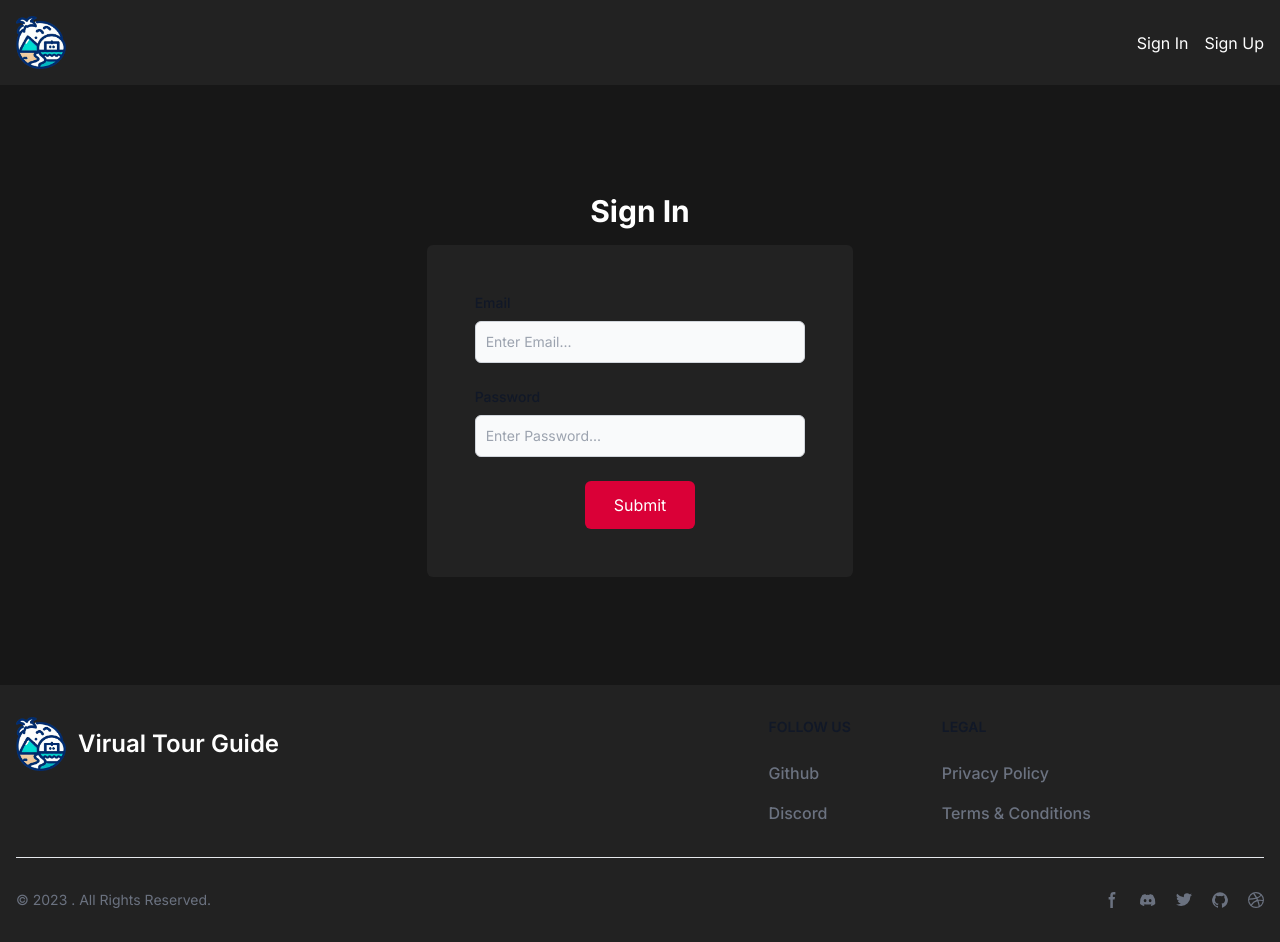
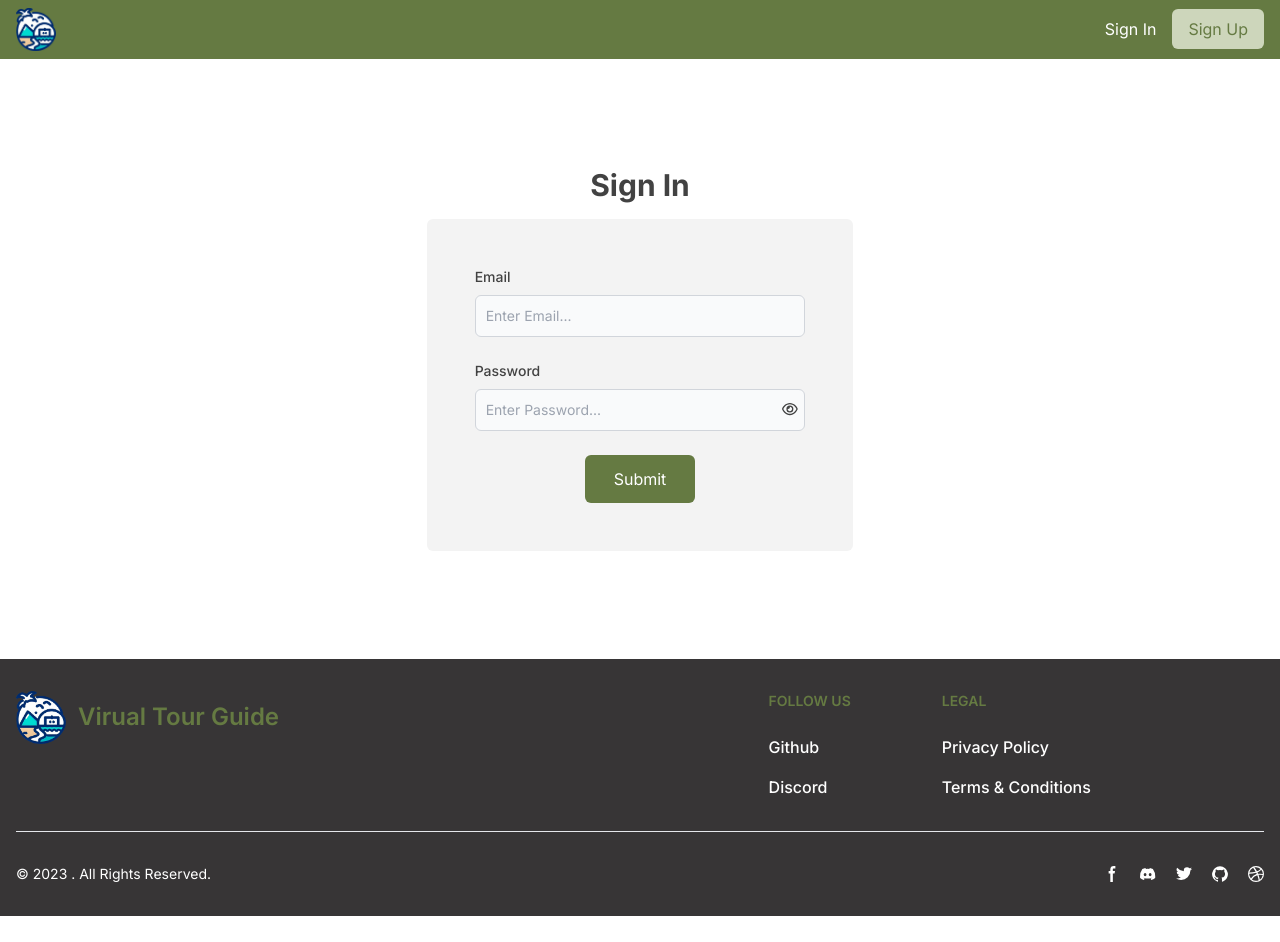
Before and after one commit to XpertBotTeam/Virtual-Tour-Guide-Frontend, a Next.js app: page /sign-in in a window 1280 px wide. After the commit the page ends 916 px from the top, so only its background shows below. Built offline with nearby package versions, Linux system fonts and the light colour scheme.

Commit message:
fixed the color pallete and the user interface

```diff
--- a/package.json
+++ b/package.json
@@ -9,7 +9,12 @@
     "lint": "next lint"
   },
   "dependencies": {
+    "@fortawesome/fontawesome-svg-core": "^6.4.2",
+    "@fortawesome/free-regular-svg-icons": "^6.4.2",
+    "@fortawesome/free-solid-svg-icons": "^6.4.2",
+    "@fortawesome/react-fontawesome": "^0.2.0",
     "@reduxjs/toolkit": "^1.9.5",
+    "@types/js-cookie": "^3.0.3",
     "@types/node": "20.5.0",
     "@types/react": "18.2.20",
     "@types/react-dom": "18.2.7",
@@ -18,6 +23,7 @@
     "eslint": "8.47.0",
     "eslint-config-next": "13.4.16",
     "formik": "^2.4.3",
+    "js-cookie": "^3.0.5",
     "next": "13.4.16",
     "next-auth": "^4.23.1",
     "postcss": "8.4.27",
--- a/src/app/api/UsersSlice.ts
+++ b/src/app/api/UsersSlice.ts
@@ -1,12 +1,12 @@
 import { createApi, fetchBaseQuery } from "@reduxjs/toolkit/query/react";
 
 const local= "http://localhost:8000/api"
-const cloud= "https://vtg.xpertbotacademy.online/api/"
+const production= "https://vtg.xpertbotacademy.online/api/"
 
 // Define a service using a base URL and expected endpoints
 export const usersApi = createApi({
   reducerPath: 'usersApi',
-  baseQuery: fetchBaseQuery({ baseUrl:local }),
+  baseQuery: fetchBaseQuery({ baseUrl:production }),
   endpoints: (builder) => ({
     signIn: builder.mutation({
       query: (data) => ({
--- a/src/app/globals.css
+++ b/src/app/globals.css
@@ -15,6 +15,19 @@
 }
 
 
-body{
-    background-color: #171717;
+.olive-green{
+    background-color:#657a42;
 }
+.hover-olive-green{
+    background-color:#7a8f58;
+}
+.light-olive-green{
+    background-color:#cdd6bb;
+}
+.hover-light-olive-green{
+    background-color: #e0ecc8;
+}
+
+.darker-div-bg{
+    background-color: #f3f3f3;
+}
--- a/src/app/layout.tsx
+++ b/src/app/layout.tsx
@@ -15,7 +15,7 @@ export default function RootLayout({
 }) {
   return (
     <html lang="en">
-      <body className={inter.className}>{children}</body>
+      <body className={`${inter.className} bg-white`}>{children}</body>
     </html>
   )
 }
--- a/src/app/sign-in/page.tsx
+++ b/src/app/sign-in/page.tsx
@@ -13,7 +13,7 @@ function page() {
       <div className='h-screen text-white'>
         <NavBar/>
         <div className='h-3/4 flex flex-col gap-4 justify-center items-center '>
-        <h1 className='text-3xl font-bold'>Sign In</h1>
+        <h1 className='text-3xl font-bold text-black-text'>Sign In</h1>
             <Index/>
         </div>
         <Footer/>
--- a/src/components/global/Footer.tsx
+++ b/src/components/global/Footer.tsx
@@ -3,7 +3,7 @@ import React from "react";
 
 function Footer() {
   return (
-    <footer className="bg-light-dark">
+    <footer className="bg-gray-footer">
       <div className="mx-auto w-full max-w-screen-xl p-4 py-6 lg:py-8">
         <div className="md:flex md:justify-between">
           <div className="mb-6 md:mb-0">
@@ -15,7 +15,7 @@ function Footer() {
                 className="mr-3"
                 alt="FlowBite Logo"
               />
-              <span className="self-center text-2xl font-semibold whitespace-nowrap dark:text-white">
+              <span className="self-center text-2xl font-semibold whitespace-nowrap text-olive-green">
                 Virual Tour Guide
               </span>
             </a>
@@ -23,10 +23,10 @@ function Footer() {
           <div className="grid grid-cols-2 gap-8 sm:gap-6 sm:grid-cols-3">
 
             <div>
-              <h2 className="mb-6 text-sm font-semibold text-gray-900 uppercase dark:text-white">
+              <h2 className="mb-6 text-sm font-semibold  uppercase text-olive-green">
                 Follow us
               </h2>
-              <ul className="text-gray-500 dark:text-gray-400 font-medium">
+              <ul className="  font-medium">
                 <li className="mb-4">
                   <a
                     href="https://github.com/themesberg/flowbite"
@@ -46,10 +46,10 @@ function Footer() {
               </ul>
             </div>
             <div>
-              <h2 className="mb-6 text-sm font-semibold text-gray-900 uppercase dark:text-white">
+              <h2 className="mb-6 text-sm font-semibold  uppercase text-olive-green">
                 Legal
               </h2>
-              <ul className="text-gray-500 dark:text-gray-400 font-medium">
+              <ul className="  font-medium">
                 <li className="mb-4">
                   <a href="#" className="hover:underline">
                     Privacy Policy
@@ -64,9 +64,9 @@ function Footer() {
             </div>
           </div>
         </div>
-        <hr className="my-6 border-gray-200 sm:mx-auto dark:border-gray-700 lg:my-8" />
+        <hr className="my-6 border-gray-200 sm:mx-auto  lg:my-8" />
         <div className="sm:flex sm:items-center sm:justify-between">
-          <span className="text-sm text-gray-500 sm:text-center dark:text-gray-400">
+          <span className="text-sm  sm:text-center ">
             © 2023{" "}
 
             . All Rights Reserved.
@@ -74,7 +74,7 @@ function Footer() {
           <div className="flex mt-4 space-x-5 sm:justify-center sm:mt-0">
             <a
               href="#"
-              className="text-gray-500 hover:text-gray-900 dark:hover:text-white"
+              className=" hover:text-gray-900 dark:hover:text-white"
             >
               <svg
                 className="w-4 h-4"
@@ -93,7 +93,7 @@ function Footer() {
             </a>
             <a
               href="#"
-              className="text-gray-500 hover:text-gray-900 dark:hover:text-white"
+              className=" hover:text-gray-900 dark:hover:text-white"
             >
               <svg
                 className="w-4 h-4"
@@ -108,7 +108,7 @@ function Footer() {
             </a>
             <a
               href="#"
-              className="text-gray-500 hover:text-gray-900 dark:hover:text-white"
+              className=" hover:text-gray-900 dark:hover:text-white"
             >
               <svg
                 className="w-4 h-4"
@@ -127,7 +127,7 @@ function Footer() {
             </a>
             <a
               href="#"
-              className="text-gray-500 hover:text-gray-900 dark:hover:text-white"
+              className=" hover:text-gray-900 dark:hover:text-white"
             >
               <svg
                 className="w-4 h-4"
@@ -146,7 +146,7 @@ function Footer() {
             </a>
             <a
               href="#"
-              className="text-gray-500 hover:text-gray-900 dark:hover:text-white"
+              className=" hover:text-gray-900 dark:hover:text-white"
             >
               <svg
                 className="w-4 h-4"
--- a/src/components/global/NavBar.tsx
+++ b/src/components/global/NavBar.tsx
@@ -1,14 +1,15 @@
+import Cookies from 'js-cookie'
 import Image from 'next/image'
 import Link from 'next/link'
 import React from 'react'
 
 function NavBar() {
   return (
-    <div className='w-full p-4 bg-light-dark flex justify-between items-center'>
-        <div><Image src={"/virtualPng.png"} height={50} width={50} alt='logo'/> </div>
+    <div className='w-full p-2 px-4  flex justify-between items-center  bg-olive-green'>
+        <Link href={"/"}><Image src={"/virtualPng.png"} height={40} width={40} alt='logo'/> </Link>
         <div className='flex justify-center items-center gap-4 '>
-            <Link href={"/sign-in"}>Sign In</Link>
-            <Link href={"/sign-up"}>Sign Up</Link>
+            <Link href={"/sign-in"} className='hover:underline'>Sign In</Link>
+            <Link href={"/sign-up"} className='bg-light-olive-green hover:bg-hover-light-olive-green transition-all duration-300 py-2 px-4 text-[#657a42] rounded-md'>Sign Up</Link>
         </div>
     </div>
   )
--- a/src/components/signIn/Index.tsx
+++ b/src/components/signIn/Index.tsx
@@ -1,9 +1,11 @@
 "use client";
 
-import React from "react";
+import React, { useState } from "react";
 import * as yup from "yup";
 import { useFormik } from "formik";
 import { useSignInMutation } from "@/app/api/UsersSlice";
+import { FontAwesomeIcon } from "@fortawesome/react-fontawesome";
+import { faEye } from "@fortawesome/free-regular-svg-icons";
 
 const validationSchema = yup.object({
   email: yup.string().email("Invalid email").required("Email is required"),
@@ -26,58 +28,63 @@ function Index() {
       signIn(values)
     },
   });
+  const [showPass,setShowPass] = useState(false)
   const { handleChange, handleBlur, handleSubmit, values, errors, touched } =
     formik;
 
-    console.log(error)
-    console.log(data)
   return (
     <form
       onSubmit={handleSubmit}
-      className="flex flex-col w-1/3 justify-center items-center p-12 bg-light-dark rounded-md"
+      className="flex flex-col w-1/3 justify-center items-center p-12  rounded-md bg-darker-div-bg"
     >
       <div className="mb-6 w-full">
         <label
           htmlFor="email"
-          className="block mb-2 text-sm font-medium text-gray-900 dark:text-white"
+          className="block mb-2 text-sm font-medium text-black-text "
         >
           Email
         </label>
         <input
           type="text"
           id="email"
-          className="bg-gray-50 border border-gray-300 text-gray-900 text-sm rounded-md focus:ring-blue-500 focus:border-blue-500 block w-full p-2.5 dark:bg-gray-700 dark:border-gray-600 dark:placeholder-gray-400 dark:text-white dark:focus:ring-blue-500 dark:focus:border-blue-500"
+          className="bg-gray-50 border border-gray-300  text-sm rounded-md block w-full p-2.5  "
           placeholder="Enter Email..."
           onChange={handleChange}
           onBlur={handleBlur}
           value={values.email}
         />
         {touched.email && errors.email ? (
-          <div className="text-red-500">{errors.email}</div>
+          <div className="text-olive-green">{errors.email}</div>
         ) : null}
       </div>
       <div className="mb-6 w-full">
           <label
             htmlFor="password"
-          className="block mb-2 text-sm font-medium text-gray-900 dark:text-white"
+            className="block mb-2 text-sm font-medium text-black-text "
           >
             Password
           </label>
+          <div className="relative">
             <input
-          type="password"
+              type={!showPass?"password":"text"}
               id="password"
-          className="bg-gray-50 border border-gray-300 text-gray-900 text-sm rounded-md focus:ring-blue-500 focus:border-blue-500 block w-full p-2.5 dark:bg-gray-700 dark:border-gray-600 dark:placeholder-gray-400 dark:text-white dark:focus:ring-blue-500 dark:focus:border-blue-500"
+              className="bg-gray-50 border border-gray-300 text-black-text text-sm rounded-md focus:ring-blue-500 focus:border-blue-500 block w-full p-2.5 pr-10"
               placeholder="Enter Password..."
               onChange={handleChange}
               onBlur={handleBlur}
               value={values.password}
             />
+            <span onClick={()=>setShowPass(!showPass)} className="absolute top-1/2 transform -translate-y-1/2 right-2 text-sm text-black-text cursor-pointer">
+            <FontAwesomeIcon icon={faEye} />
+
+            </span>
+          </div>
           {touched.password && errors.password ? (
-          <div className="text-red-500">{errors.password}</div>
+            <div className="text-olive-green">{errors.password}</div>
           ) : null}
         </div>
 
-      <button type="submit" className="red-color w-1/3 py-3 rounded-md">
+      <button type="submit" className="bg-olive-green hover:bg-hover-olive-green transition-all duration-300 w-1/3 py-3 rounded-md">
           Submit
         </button>
     </form>
--- a/src/components/signUp/Index.tsx
+++ b/src/components/signUp/Index.tsx
@@ -1,9 +1,12 @@
 "use client";
 
-import React, { useState } from "react";
+import React, { useEffect, useState } from "react";
 import * as yup from "yup";
 import { useFormik } from "formik";
 import { useSignUpMutation } from "@/app/api/UsersSlice";
+import Cookies from "js-cookie";
+import { FontAwesomeIcon } from "@fortawesome/react-fontawesome";
+import { faEye } from "@fortawesome/free-regular-svg-icons";
 
 
 const validationSchema = yup.object({
@@ -22,10 +25,7 @@ const validationSchema = yup.object({
       /^(?=.*[A-Za-z])/,
       "Password must contain at least one uppercase or lowercase letter"
     )
-    .matches(
-      /^(?=.*\d)/,
-      "Password must contain at least one digit"
-    )
+    .matches(/^(?=.*\d)/, "Password must contain at least one digit")
     .matches(
       /^(?=.*[@$!%*#?&])/,
       "Password must contain at least one special character"
@@ -37,6 +37,7 @@ const validationSchema = yup.object({
 function Index() {
   const [signUp, { isLoading, isSuccess, data, error, isError }] =
     useSignUpMutation();
+    const [showPass,setShowPass] = useState(false)
 
   const formik = useFormik({
     initialValues: {
@@ -58,115 +59,134 @@ function Index() {
   console.log(error);
   console.log(data);
 
+  useEffect(() => {
+    if (data) {
+      Cookies.set("virtual-tour-cookie", data.token, {
+        secure: true,
+        sameSite: "lax",
+        expires: 30,
+      });
+    }
+  }, [isSuccess, data]);
 
   return (
-    <div className="w-full my-12 flex flex-col justify-center items-center gap-4">
-       <h1 className='text-3xl font-bold'>Sign Up</h1>
+    <div className="w-full my-12 flex flex-col justify-center items-center gap-4 ">
+      <h1 className="text-3xl font-bold text-black-text">Sign Up</h1>
       <form
         onSubmit={handleSubmit}
-        className="flex flex-col w-1/3 justify-center items-center p-12 bg-light-dark rounded-md "
+        className="flex flex-col w-1/3 justify-center items-center p-12 rounded-md bg-darker-div-bg"
       >
         <div className="mb-6 w-full">
           <label
             htmlFor="first_name"
-            className="block mb-2 text-sm font-medium text-gray-900 dark:text-white"
+            className="block mb-2 text-sm font-medium  text-black-text"
           >
             First Name
           </label>
           <input
             type="text"
             id="first_name"
-            className="bg-gray-50 border border-gray-300 text-gray-900 text-sm rounded-md focus:ring-blue-500 focus:border-blue-500 block w-full p-2.5 dark:bg-gray-700 dark:border-gray-600 dark:placeholder-gray-400 dark:text-white dark:focus:ring-blue-500 dark:focus:border-blue-500"
+            className="bg-gray-50 border border-gray-300 text-black-text text-sm rounded-md focus:ring-blue-500 focus:border-blue-500 block w-full p-2.5  "
             placeholder="Enter First Name..."
             onChange={handleChange}
             onBlur={handleBlur}
             value={values.first_name}
           />
           {touched.first_name && errors.first_name ? (
-            <div className="text-red-500">{errors.first_name}</div>
+            <div className="text-olive-green">{errors.first_name}</div>
           ) : null}
         </div>
         <div className="mb-6 w-full">
           <label
             htmlFor="last_name"
-            className="block mb-2 text-sm font-medium text-gray-900 dark:text-white"
+            className="block mb-2 text-sm font-medium text-black-text "
           >
             Last Name
           </label>
           <input
             type="text"
             id="last_name"
-            className="bg-gray-50 border border-gray-300 text-gray-900 text-sm rounded-md focus:ring-blue-500 focus:border-blue-500 block w-full p-2.5 dark:bg-gray-700 dark:border-gray-600 dark:placeholder-gray-400 dark:text-white dark:focus:ring-blue-500 dark:focus:border-blue-500"
+            className="bg-gray-50 border border-gray-300 text-black-text text-sm rounded-md focus:ring-blue-500 focus:border-blue-500 block w-full p-2.5  "
             placeholder="Enter Last Name..."
             onChange={handleChange}
             onBlur={handleBlur}
             value={values.last_name}
           />
           {touched.last_name && errors.last_name ? (
-            <div className="text-red-500">{errors.last_name}</div>
+            <div className="text-olive-green">{errors.last_name}</div>
           ) : null}
         </div>
         <div className="mb-6 w-full">
           <label
             htmlFor="email"
-            className="block mb-2 text-sm font-medium text-gray-900 dark:text-white"
+            className="block mb-2 text-sm font-medium text-black-text "
           >
             Email
           </label>
           <input
             type="text"
             id="email"
-            className="bg-gray-50 border border-gray-300 text-gray-900 text-sm rounded-md focus:ring-blue-500 focus:border-blue-500 block w-full p-2.5 dark:bg-gray-700 dark:border-gray-600 dark:placeholder-gray-400 dark:text-white dark:focus:ring-blue-500 dark:focus:border-blue-500"
+            className="bg-gray-50 border border-gray-300 text-black-text text-sm rounded-md focus:ring-blue-500 focus:border-blue-500 block w-full p-2.5  "
             placeholder="Enter Email..."
             onChange={handleChange}
             onBlur={handleBlur}
             value={values.email}
           />
           {touched.email && errors.email ? (
-            <div className="text-red-500">{errors.email}</div>
+            <div className="text-olive-green">{errors.email}</div>
           ) : null}
         </div>
         <div className="mb-6 w-full">
           <label
             htmlFor="password"
-            className="block mb-2 text-sm font-medium text-gray-900 dark:text-white"
+            className="block mb-2 text-sm font-medium text-black-text "
           >
             Password
           </label>
+          <div className="relative">
             <input
-            type="password"
+              type={!showPass?"password":"text"}
               id="password"
-            className="bg-gray-50 border border-gray-300 text-gray-900 text-sm rounded-md focus:ring-blue-500 focus:border-blue-500 block w-full p-2.5 dark:bg-gray-700 dark:border-gray-600 dark:placeholder-gray-400 dark:text-white dark:focus:ring-blue-500 dark:focus:border-blue-500"
+              className="bg-gray-50 border border-gray-300 text-black-text text-sm rounded-md focus:ring-blue-500 focus:border-blue-500 block w-full p-2.5 pr-10"
               placeholder="Enter Password..."
               onChange={handleChange}
               onBlur={handleBlur}
               value={values.password}
             />
+            <span onClick={()=>setShowPass(!showPass)} className="absolute top-1/2 transform -translate-y-1/2 right-2 text-sm text-black-text cursor-pointer">
+            <FontAwesomeIcon icon={faEye} />
+
+            </span>
+          </div>
           {touched.password && errors.password ? (
-            <div className="text-red-500">{errors.password}</div>
+            <div className="text-olive-green">{errors.password}</div>
           ) : null}
         </div>
+
         <div className="mb-6 w-full">
           <label
             htmlFor="phone"
-            className="block mb-2 text-sm font-medium text-gray-900 dark:text-white"
+            className="block mb-2 text-sm font-medium text-black-text "
           >
             Phone Number
           </label>
           <input
             type="text"
             id="phone"
-            className="bg-gray-50 border border-gray-300 text-gray-900 text-sm rounded-md focus:ring-blue-500 focus:border-blue-500 block w-full p-2.5 dark:bg-gray-700 dark:border-gray-600 dark:placeholder-gray-400 dark:text-white dark:focus:ring-blue-500 dark:focus:border-blue-500"
+            className="bg-gray-50 border border-gray-300 text-black-text text-sm rounded-md focus:ring-blue-500 focus:border-blue-500 block w-full p-2.5  "
             placeholder="Enter Phone Number..."
             onChange={handleChange}
             onBlur={handleBlur}
             value={values.phone}
           />
           {touched.phone && errors.phone ? (
-            <div className="text-red-500">{errors.phone}</div>
+            <div className="text-olive-green">{errors.phone}</div>
           ) : null}
         </div>
-        <button type="submit" className="red-color w-1/3 py-3 rounded-md">
+        <button
+          type="submit"
+          className="bg-olive-green hover:bg-hover-olive-green transition-all duration-300 w-1/3 py-3 rounded-md"
+        >
           Submit
         </button>
       </form>
--- a/tailwind.config.js
+++ b/tailwind.config.js
@@ -12,6 +12,20 @@ module.exports = {
         'gradient-conic':
           'conic-gradient(from 180deg at 50% 50%, var(--tw-gradient-stops))',
       },
+      backgroundColor: {
+        'olive-green': '#657a42',
+        'hover-olive-green': '#7a8f58',
+        'light-olive-green': '#cdd6bb',
+        'hover-light-olive-green': '#e0ecc8',
+        'gray-footer': '#373536',
+        'darker-div-bg':'#f3f3f3'
+      },
+      textColor:{
+        'olive-green': '#657a42',
+        'light-olive-green': '#cdd6bb',
+        'black-text':'#424242',
+
+      }
     },
   },
   plugins: [],
```
Also changed, not shown: 1 other file (tests, documents, lock files or other folders). Lines whose indentation alone changed are shown as unchanged.
